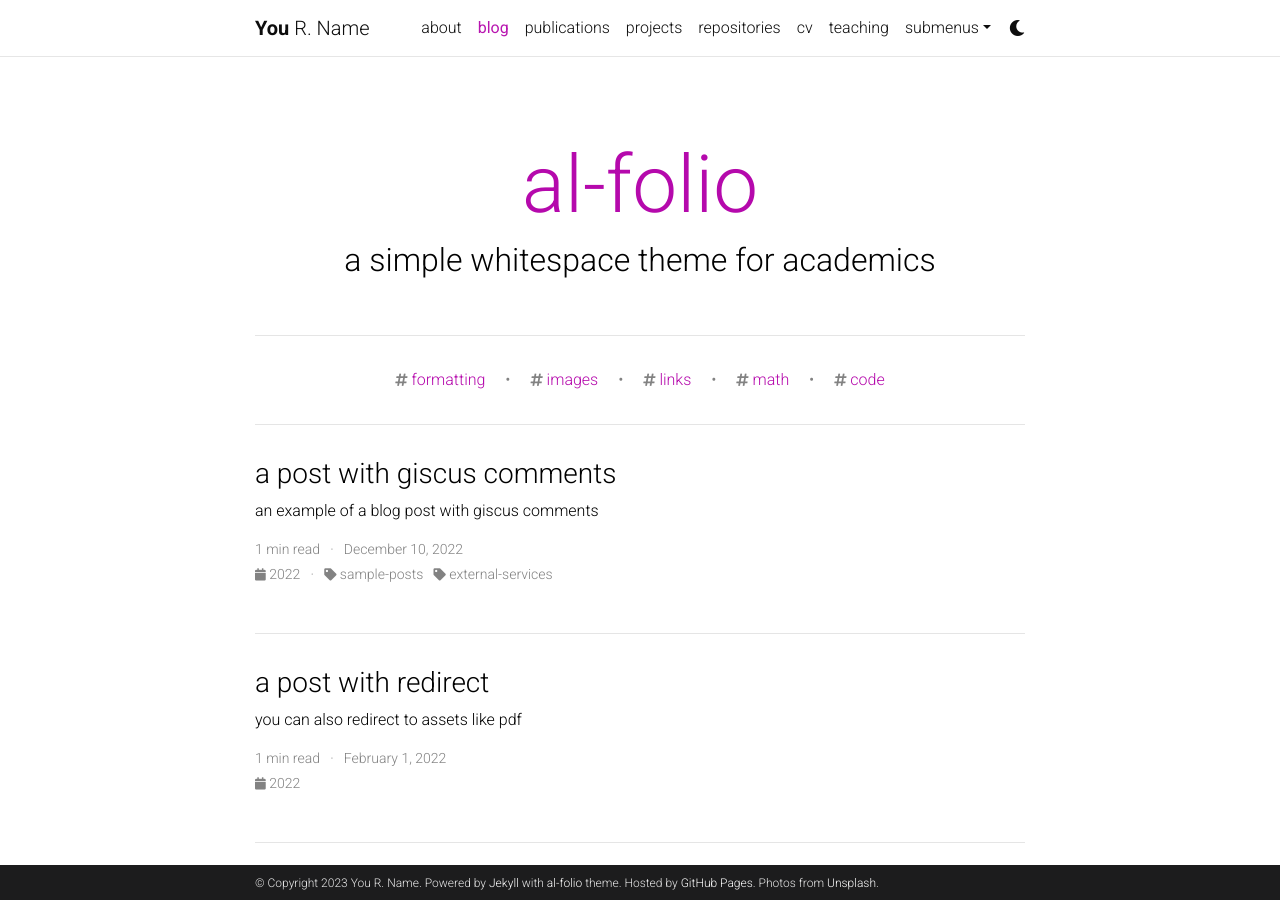
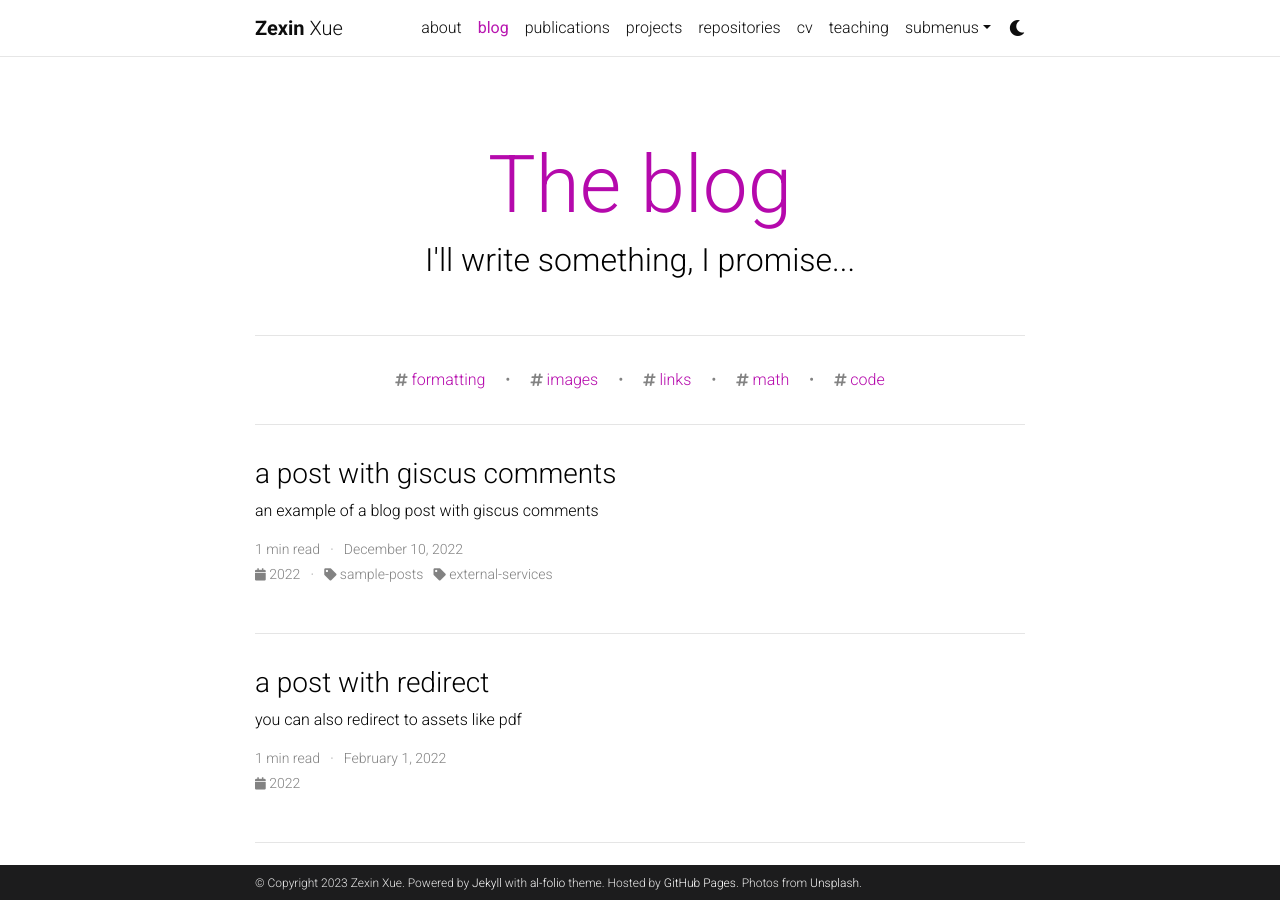
Before and after one commit to Barry0121/Barry0121.github.io, a Jekyll site: the page built from blog/index.html, in a window 1280 px wide and 900 px high. Built offline with Jekyll 4.4.1, drawn with Linux system fonts in a browser that asks for light colours; the list of posts is cut into pages by our own code; comment, search, counter and statistics services are not loaded; a style sheet for code colours, icons or effects is not loaded.

```diff
--- a/_config.yml
+++ b/_config.yml
@@ -3,23 +3,24 @@
 # -----------------------------------------------------------------------------
 
 title: blank # the website title (if blank, full name will be used instead)
-first_name: You
-middle_name: R.
-last_name: Name
-email: you@example.com
+first_name: Zexin
+# middle_name: R.
+last_name: Xue
+email: xzexin0121@gmail.com
 description: > # the ">" symbol means to ignore newlines until "footer_text:"
-  A simple, whitespace theme for academics. Based on [*folio](https://github.com/bogoli/-folio) design.
+  Hi! My name is Zexin Xue. Usually I go by Barry. This is my homepage, where I present my professional
+  experiences and personal projects.
 footer_text: >
   Powered by <a href="https://jekyllrb.com/" target="_blank">Jekyll</a> with <a href="https://github.com/alshedivat/al-folio">al-folio</a> theme.
   Hosted by <a href="https://pages.github.com/" target="_blank">GitHub Pages</a>.
   Photos from <a href="https://unsplash.com" target="_blank">Unsplash</a>.
-keywords: jekyll, jekyll-theme, academic-website, portfolio-website  # add your own keywords or leave empty
+keywords: jekyll, jekyll-theme, academic-website, portfolio-website, data-scientist, new-grad-job-hunt, grad-school  # add your own keywords or leave empty
 
 lang: en # the language of your site (for example: en, fr, cn, ru, etc.)
 icon: ⚛️  # the emoji used as the favicon (alternatively, provide image name in /assets/img/)
 
-url: https://alshedivat.github.io # the base hostname & protocol for your site
-baseurl: /al-folio # the subpath of your site, e.g. /blog/
+url: https://barry0121.github.io # the base hostname & protocol for your site
+baseurl:  # the subpath of your site, e.g. /blog/
 last_updated: false # set to true if you want to display last updated in the footer
 impressum_path:  # set to path to include impressum link in the footer, use the same path as permalink in a page, helps to conform with EU GDPR
 
@@ -71,11 +72,11 @@ og_image: # The site-wide (default for all links) Open Graph preview image
 # Social integration
 # -----------------------------------------------------------------------------
 
-github_username: # your GitHub user name
+github_username: Barry0121 # your GitHub user name
 gitlab_username: # your GitLab user name
 twitter_username: # your Twitter handle
 mastodon_username: # your mastodon instance+username in the format instance.tld/@username
-linkedin_username: # your LinkedIn user name
+linkedin_username: barry-xue # your LinkedIn user name
 telegram_username: # your Telegram user name
 scholar_userid: # your Google Scholar ID
 semanticscholar_id: # your Semantic Scholar ID
@@ -104,7 +105,7 @@ youtube_id: # your youtube channel id (youtube.com/@<youtube_id>)
 discord_id: # your discord id (18-digit unique numerical identifier)
 
 contact_note: >
-  You can even add a little note about which of these is the best way to reach you.
+  Feel free to message me on LinkedIn and Email!
 
 # -----------------------------------------------------------------------------
 # Analytics and search engine verification
@@ -120,9 +121,9 @@ bing_site_verification:  # out your bing-site-verification ID (Bing Webmaster)
 # Blog
 # -----------------------------------------------------------------------------
 
-blog_name: al-folio # blog_name will be displayed in your blog page
+blog_name: The blog # blog_name will be displayed in your blog page
 blog_nav_title: blog # your blog must have a title for it to be displayed in the nav bar
-blog_description: a simple whitespace theme for academics
+blog_description: I'll write something, I promise...
 permalink: /blog/:year/:title/
 
 # Pagination
@@ -137,7 +138,7 @@ related_blog_posts:
 # Follow instructions on https://giscus.app/ to setup for your repo to fill out
 # the information below.
 giscus:
-  repo: alshedivat/al-folio      # <your-github-user-name>/<your-github-repo-name>
+  repo: Barry0121/Barry0121.github.io      # <your-github-user-name>/<your-github-repo-name>
   repo_id: MDEwOlJlcG9zaXRvcnk2MDAyNDM2NQ==
   category: Comments             # name of the category under which discussions will be created
   category_id: DIC_kwDOA5PmLc4CTBt6
```
Also changed, not shown: _data/coauthors.yml (+26 -26 lines), _data/repositories.yml (+6 -9 lines), _data/venues.yml (+5 -5 lines), _pages/about.md (+19 -8 lines), 1 other file.
